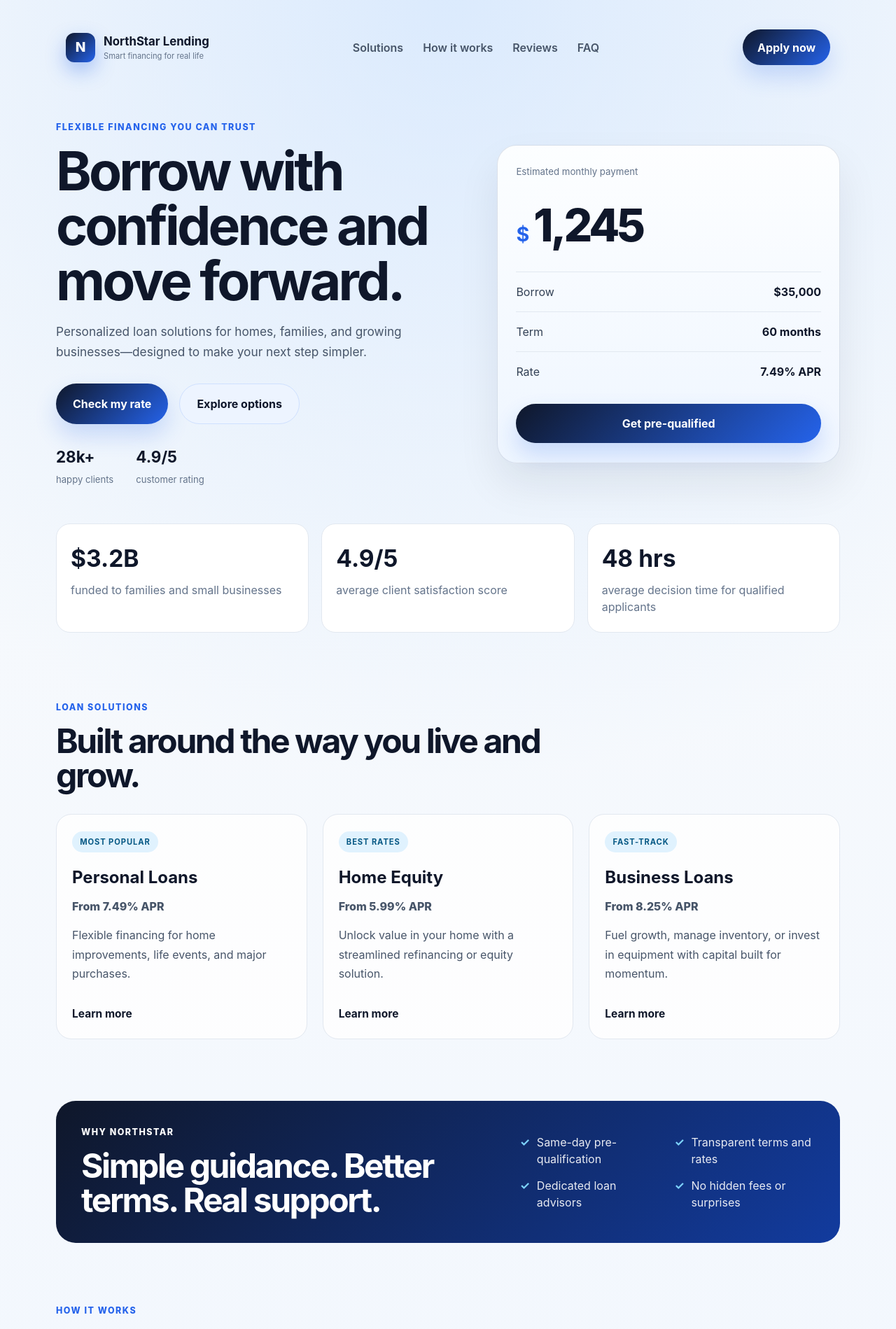
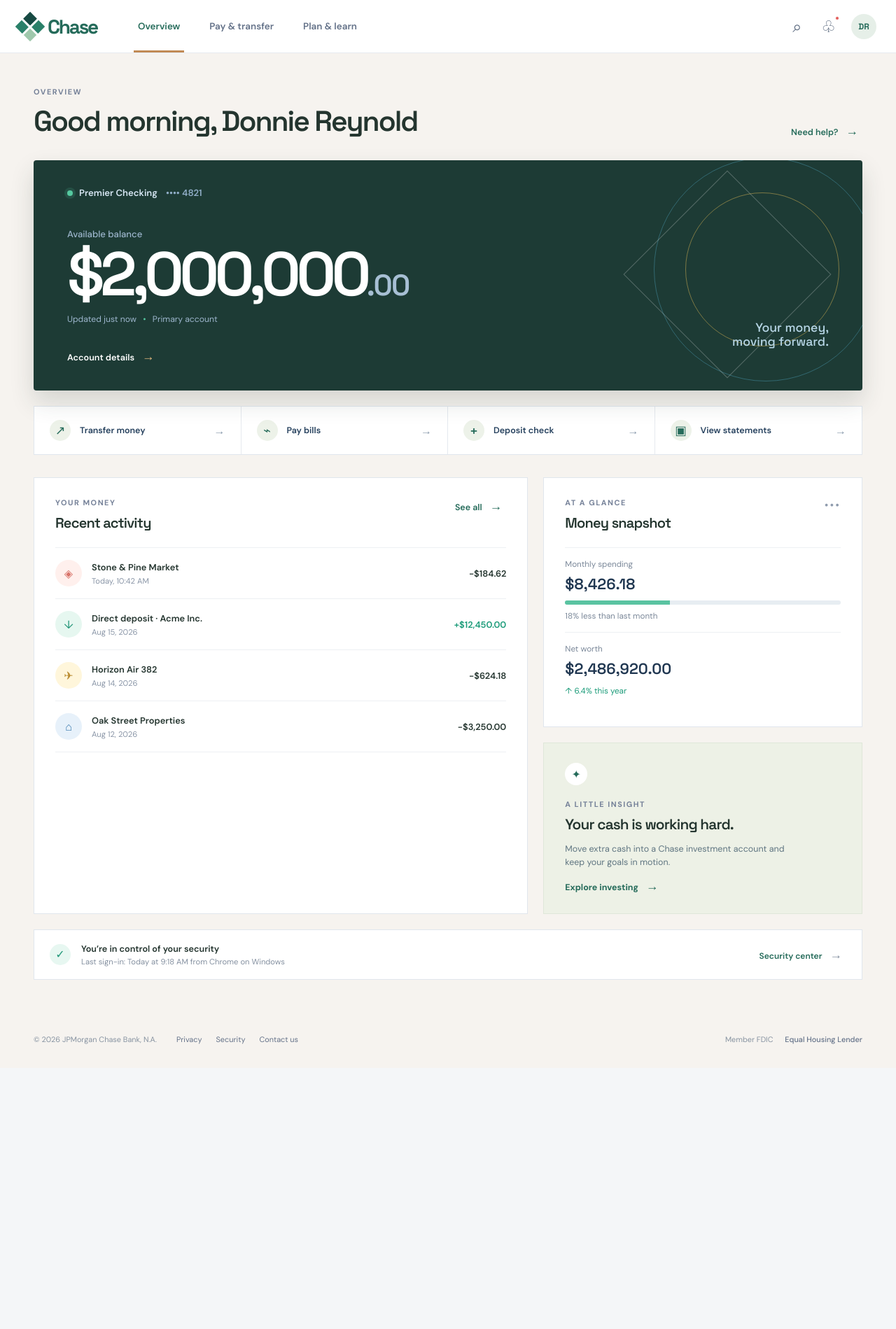
Before and after one commit to Ayindecom/loan-app, a React (Vite) app: page / in a window 1280 px wide. Shown: the top 1899 px of the page at 70% size. After the commit the page ends 1526 px from the top, so only its background shows below. Built offline with nearby package versions, Linux system fonts and the light colour scheme.

Commit message:
Create Chase banking dashboard

```diff
--- a/src/App.jsx
+++ b/src/App.jsx
@@ -1,360 +1,93 @@
 import { useState } from 'react'
 import './App.css'
 
-const stats = [
-  { value: '$3.2B', label: 'funded to families and small businesses' },
-  { value: '4.9/5', label: 'average client satisfaction score' },
-  { value: '48 hrs', label: 'average decision time for qualified applicants' },
+const activity = [
+  { merchant: 'Stone & Pine Market', date: 'Today, 10:42 AM', amount: '-$184.62', type: 'card', color: 'coral' },
+  { merchant: 'Direct deposit · Acme Inc.', date: 'Aug 15, 2026', amount: '+$12,450.00', type: 'deposit', color: 'mint' },
+  { merchant: 'Horizon Air 382', date: 'Aug 14, 2026', amount: '-$624.18', type: 'travel', color: 'gold' },
+  { merchant: 'Oak Street Properties', date: 'Aug 12, 2026', amount: '-$3,250.00', type: 'home', color: 'blue' },
 ]
 
-const loanOptions = [
-  {
-    title: 'Personal Loans',
-    rate: 'From 7.49% APR',
-    description: 'Flexible financing for home improvements, life events, and major purchases.',
-    badge: 'Most popular',
-  },
-  {
-    title: 'Home Equity',
-    rate: 'From 5.99% APR',
-    description: 'Unlock value in your home with a streamlined refinancing or equity solution.',
-    badge: 'Best rates',
-  },
-  {
-    title: 'Business Loans',
-    rate: 'From 8.25% APR',
-    description: 'Fuel growth, manage inventory, or invest in equipment with capital built for momentum.',
-    badge: 'Fast-track',
-  },
-]
-
-const features = [
-  'Same-day pre-qualification',
-  'Transparent terms and rates',
-  'Dedicated loan advisors',
-  'No hidden fees or surprises',
-]
-
-const steps = [
-  {
-    number: '01',
-    title: 'Tell us about your goals',
-    text: 'Share your loan needs and timeline in a quick, secure application.',
-  },
-  {
-    number: '02',
-    title: 'Compare tailored offers',
-    text: 'Review loan options built around your credit profile and repayment plan.',
-  },
-  {
-    number: '03',
-    title: 'Get funded faster',
-    text: 'Move from approval to funding with guided support every step of the way.',
-  },
-]
-
-const testimonials = [
-  {
-    quote:
-      'The process was transparent, fast, and honestly stress-free. We locked in a better rate and paid off high-interest debt in one move.',
-    name: 'Maria T.',
-    role: 'Homeowner',
-  },
-  {
-    quote:
-      'NorthStar helped us secure working capital before our busy season hit. Their team was proactive, responsive, and genuinely invested in our growth.',
-    name: 'Daniel R.',
-    role: 'Business owner',
-  },
+const quickActions = [
+  { icon: '↗', label: 'Transfer money' },
+  { icon: '⌁', label: 'Pay bills' },
+  { icon: '+', label: 'Deposit check' },
+  { icon: '▣', label: 'View statements' },
 ]
 
 function App() {
-  const [isFormOpen, setIsFormOpen] = useState(false)
-  const [isSubmitted, setIsSubmitted] = useState(false)
+  const [activeTab, setActiveTab] = useState('Overview')
+  const [showNotice, setShowNotice] = useState(false)
 
-  const handleSubmit = (event) => {
-    event.preventDefault()
-    setIsSubmitted(true)
+  const handleAction = (label) => {
+    setShowNotice(`${label} is ready when you are.`)
+    window.setTimeout(() => setShowNotice(false), 2800)
   }
 
   return (
-    <div className="page-shell">
+    <div className="app-shell">
       <header className="topbar">
-        <div className="brand-wrap">
-          <div className="brand-mark">N</div>
+        <div className="brand-lockup">
+          <div className="chase-mark" aria-hidden="true"><span /><span /><span /><span /></div>
+          <span>Chase</span>
+        </div>
+        <nav className="main-nav" aria-label="Primary navigation">
+          {['Overview', 'Pay & transfer', 'Plan & learn'].map((tab) => (
+            <button key={tab} className={activeTab === tab ? 'nav-link active' : 'nav-link'} onClick={() => setActiveTab(tab)}>{tab}</button>
+          ))}
+        </nav>
+        <div className="top-actions">
+          <button className="icon-button" aria-label="Search">⌕</button>
+          <button className="icon-button" aria-label="Notifications">♧<i /></button>
+          <div className="avatar">DR</div>
+        </div>
+      </header>
+
+      <main className="dashboard">
+        <div className="welcome-row">
           <div>
-            <div className="brand-name">NorthStar Lending</div>
-            <div className="brand-tag">Smart financing for real life</div>
+            <p className="overline">{activeTab}</p>
+            <h1>Good morning, Donnie Reynold</h1>
           </div>
+          <button className="help-link" onClick={() => handleAction('Your secure message center')}>Need help? <span>→</span></button>
         </div>
 
-        <nav className="main-nav" aria-label="Main navigation">
-          <a href="#solutions">Solutions</a>
-          <a href="#process">How it works</a>
-          <a href="#reviews">Reviews</a>
-          <a href="#faq">FAQ</a>
-        </nav>
-
-        <button type="button" className="nav-button" onClick={() => setIsFormOpen(true)}>
-          Apply now
-        </button>
-      </header>
-
-      <main>
-        <section className="hero-section">
-          <div className="hero-copy">
-            <p className="eyebrow">Flexible financing you can trust</p>
-            <h1>Borrow with confidence and move forward.</h1>
-            <p className="subhead">
-              Personalized loan solutions for homes, families, and growing businesses—designed to make your next step simpler.
-            </p>
-
-            <div className="cta-row">
-              <button type="button" className="primary-btn" onClick={() => setIsFormOpen(true)}>
-                Check my rate
-              </button>
-              <a className="secondary-btn" href="#solutions">
-                Explore options
-              </a>
-            </div>
-
-            <div className="trust-row" aria-label="Trust metrics">
-              <div>
-                <strong>28k+</strong>
-                <span>happy clients</span>
-              </div>
-              <div>
-                <strong>4.9/5</strong>
-                <span>customer rating</span>
-              </div>
-            </div>
+        <section className="balance-hero">
+          <div className="balance-copy">
+            <div className="account-label"><span className="status-dot" /> Premier Checking <span className="account-number">•••• 4821</span></div>
+            <p className="balance-label">Available balance</p>
+            <div className="balance">$2,000,000<span>.00</span></div>
+            <p className="balance-note">Updated just now <span>•</span> Primary account</p>
+            <button className="balance-action" onClick={() => handleAction('Account details')}>Account details <span>→</span></button>
           </div>
-
-          <div className="hero-card" aria-label="Loan summary card">
-            <div className="mini-label">Estimated monthly payment</div>
-            <div className="amount-row">
-              <span className="currency">$</span>
-              <span className="amount">1,245</span>
-            </div>
-            <div className="loan-slab">
-              <span>Borrow</span>
-              <strong>$35,000</strong>
-            </div>
-            <div className="loan-slab">
-              <span>Term</span>
-              <strong>60 months</strong>
-            </div>
-            <div className="loan-slab">
-              <span>Rate</span>
-              <strong>7.49% APR</strong>
-            </div>
-            <button type="button" className="card-button" onClick={() => setIsFormOpen(true)}>
-              Get pre-qualified
-            </button>
+          <div className="balance-art" aria-hidden="true">
+            <div className="ring ring-one" /><div className="ring ring-two" /><div className="art-line" />
+            <span className="art-caption">Your money,<br />moving forward.</span>
           </div>
         </section>
 
-        <section className="stats-strip" aria-label="Key company stats">
-          {stats.map((stat) => (
-            <div key={stat.label} className="stat-item">
-              <strong>{stat.value}</strong>
-              <span>{stat.label}</span>
-            </div>
-          ))}
+        <section className="quick-actions" aria-label="Quick actions">
+          {quickActions.map((action) => <button key={action.label} onClick={() => handleAction(action.label)}><span className="action-icon">{action.icon}</span><span>{action.label}</span><b>→</b></button>)}
         </section>
 
-        <section className="solutions" id="solutions">
-          <div className="section-heading">
-            <p className="eyebrow">Loan solutions</p>
-            <h2>Built around the way you live and grow.</h2>
-          </div>
+        <div className="content-grid">
+          <section className="panel activity-panel">
+            <div className="panel-heading"><div><p className="overline">Your money</p><h2>Recent activity</h2></div><button className="text-button" onClick={() => handleAction('All transactions')}>See all <span>→</span></button></div>
+            <div className="activity-list">
+              {activity.map((item) => <div className="activity-row" key={item.merchant}><div className={`activity-icon ${item.color}`}>{item.type === 'deposit' ? '↓' : item.type === 'travel' ? '✈' : item.type === 'home' ? '⌂' : '◈'}</div><div className="activity-info"><strong>{item.merchant}</strong><span>{item.date}</span></div><strong className={item.amount.startsWith('+') ? 'positive activity-amount' : 'activity-amount'}>{item.amount}</strong></div>)}
+            </div>
+          </section>
 
-          <div className="loan-grid">
-            {loanOptions.map((loan) => (
-              <article key={loan.title} className="loan-card">
-                <span className="badge">{loan.badge}</span>
-                <h3>{loan.title}</h3>
-                <p className="rate">{loan.rate}</p>
-                <p>{loan.description}</p>
-                <button type="button" className="card-link" onClick={() => setIsFormOpen(true)}>
-                  Learn more
-                </button>
-              </article>
-            ))}
-          </div>
-        </section>
+          <aside className="side-column">
+            <section className="panel snapshot-panel"><div className="panel-heading"><div><p className="overline">At a glance</p><h2>Money snapshot</h2></div><span className="more">•••</span></div><div className="snapshot-item"><span>Monthly spending</span><strong>$8,426.18</strong><div className="progress"><i /></div><small>18% less than last month</small></div><div className="snapshot-item"><span>Net worth</span><strong>$2,486,920.00</strong><small className="positive">↑ 6.4% this year</small></div></section>
+            <section className="panel insight-panel"><div className="insight-icon">✦</div><p className="overline">A little insight</p><h3>Your cash is working hard.</h3><p>Move extra cash into a Chase investment account and keep your goals in motion.</p><button onClick={() => handleAction('Investment options')}>Explore investing <span>→</span></button></section>
+          </aside>
+        </div>
 
-        <section className="feature-banner">
-          <div>
-            <p className="eyebrow">Why NorthStar</p>
-            <h2>Simple guidance. Better terms. Real support.</h2>
-          </div>
-
-          <ul className="feature-list">
-            {features.map((feature) => (
-              <li key={feature}>{feature}</li>
-            ))}
-          </ul>
-        </section>
-
-        <section className="process" id="process">
-          <div className="section-heading narrow">
-            <p className="eyebrow">How it works</p>
-            <h2>Your path to funding in three easy steps.</h2>
-          </div>
-
-          <div className="steps-grid">
-            {steps.map((step) => (
-              <div key={step.number} className="step-card">
-                <span>{step.number}</span>
-                <h3>{step.title}</h3>
-                <p>{step.text}</p>
-              </div>
-            ))}
-          </div>
-        </section>
-
-        <section className="reviews" id="reviews">
-          <div className="section-heading narrow">
-            <p className="eyebrow">Client stories</p>
-            <h2>People trust us when it matters most.</h2>
-          </div>
-
-          <div className="testimonial-grid">
-            {testimonials.map((item) => (
-              <blockquote key={item.name} className="quote-card">
-                <div className="stars" aria-label="5 star review">★★★★★</div>
-                <p>“{item.quote}”</p>
-                <footer>
-                  <strong>{item.name}</strong>
-                  <span>{item.role}</span>
-                </footer>
-              </blockquote>
-            ))}
-          </div>
-        </section>
-
-        <section className="faq" id="faq">
-          <div className="section-heading narrow">
-            <p className="eyebrow">FAQs</p>
-            <h2>Answers to the questions we hear most often.</h2>
-          </div>
-
-          <div className="faq-list">
-            <div>
-              <h3>How fast can I get approved?</h3>
-              <p>Most applicants receive a decision within 24 to 48 hours after submitting the required documents.</p>
-            </div>
-            <div>
-              <h3>Do you offer fixed rates?</h3>
-              <p>Yes. We offer fixed-rate options on many loan products to keep monthly payments predictable.</p>
-            </div>
-            <div>
-              <h3>Is there a prepayment penalty?</h3>
-              <p>No. We do not charge prepayment penalties for most qualifying loan products.</p>
-            </div>
-          </div>
-        </section>
-
-        <section className="cta-panel" id="apply">
-          <div>
-            <p className="eyebrow">Ready to get started?</p>
-            <h2>Find a smarter loan for the next chapter of your life.</h2>
-          </div>
-          <button type="button" className="primary-btn" onClick={() => setIsFormOpen(true)}>
-            Apply today
-          </button>
-        </section>
+        <section className="security-banner"><div className="shield">✓</div><div><strong>You’re in control of your security</strong><span>Last sign-in: Today at 9:18 AM from Chrome on Windows</span></div><button onClick={() => handleAction('Security center')}>Security center <span>→</span></button></section>
       </main>
-
-      <footer className="site-footer">
-        <div>
-          <div className="brand-wrap footer-brand">
-            <div className="brand-mark">N</div>
-            <div>
-              <div className="brand-name">NorthStar Lending</div>
-            </div>
-          </div>
-        </div>
-        <div className="footer-links">
-          <a href="#solutions">Solutions</a>
-          <a href="#process">Process</a>
-          <a href="#reviews">Reviews</a>
-          <a href="#faq">FAQ</a>
-        </div>
-        <div className="footer-meta">© 2026 NorthStar Lending</div>
-      </footer>
-
-      {isFormOpen && (
-        <div className="modal-backdrop" onClick={() => setIsFormOpen(false)}>
-          <div className="modal-panel" onClick={(event) => event.stopPropagation()}>
-            <div className="modal-header">
-              <div>
-                <p className="eyebrow">Pre-qualify</p>
-                <h3>Register for a loan consultation</h3>
-              </div>
-              <button type="button" className="close-button" onClick={() => setIsFormOpen(false)} aria-label="Close form">
-                ×
-              </button>
-            </div>
-
-            {isSubmitted ? (
-              <div className="success-state">
-                <h4>Thanks! Your request has been received.</h4>
-                <p>A lending advisor will contact you within one business day.</p>
-                <button type="button" className="primary-btn" onClick={() => setIsFormOpen(false)}>
-                  Close
-                </button>
-              </div>
-            ) : (
-              <form className="loan-form" onSubmit={handleSubmit}>
-                <div className="form-grid">
-                  <label>
-                    Full name
-                    <input type="text" placeholder="Jane Doe" required />
-                  </label>
-                  <label>
-                    Email address
-                    <input type="email" placeholder="jane@email.com" required />
-                  </label>
-                  <label>
-                    Phone number
-                    <input type="tel" placeholder="(555) 123-4567" required />
-                  </label>
-                  <label>
-                    Desired loan amount
-                    <input type="number" min="1000" placeholder="25000" required />
-                  </label>
-                  <label className="full-width">
-                    Loan type
-                    <select defaultValue="">
-                      <option value="" disabled>
-                        Select a loan option
-                      </option>
-                      <option value="personal">Personal Loan</option>
-                      <option value="home-equity">Home Equity</option>
-                      <option value="business">Business Loan</option>
-                    </select>
-                  </label>
-                  <label className="full-width">
-                    Tell us about your goals
-                    <textarea rows="4" placeholder="I need funding for..." />
-                  </label>
-                </div>
-
-                <div className="form-actions">
-                  <button type="button" className="secondary-btn" onClick={() => setIsFormOpen(false)}>
-                    Cancel
-                  </button>
-                  <button type="submit" className="primary-btn">
-                    Register now
-                  </button>
-                </div>
-              </form>
-            )}
-          </div>
-        </div>
-      )}
+      <footer><span>© 2026 JPMorgan Chase Bank, N.A.</span><div><a href="#privacy">Privacy</a><a href="#security">Security</a><a href="#contact">Contact us</a></div><span className="fdic">Member FDIC <b>Equal Housing Lender</b></span></footer>
+      {showNotice && <div className="toast" role="status">{showNotice}<button onClick={() => setShowNotice(false)}>×</button></div>}
     </div>
   )
 }
--- a/src/index.css
+++ b/src/index.css
@@ -1,49 +1,6 @@
-:root {
-  font-family: Inter, 'Segoe UI', sans-serif;
-  line-height: 1.5;
-  font-weight: 400;
-  color: #0f172a;
-  background: #f8fafc;
-  font-synthesis: none;
-  text-rendering: optimizeLegibility;
-  -webkit-font-smoothing: antialiased;
-  -moz-osx-font-smoothing: grayscale;
-}
-
-* {
-  box-sizing: border-box;
-}
-
-html {
-  scroll-behavior: smooth;
-}
-
-body {
-  margin: 0;
-  min-width: 320px;
-  background:
-    radial-gradient(circle at top, rgba(191, 219, 254, 0.5), transparent 28%),
-    linear-gradient(180deg, #f8fafc 0%, #eef5ff 100%);
-}
-
-img {
-  max-width: 100%;
-  display: block;
-}
-
-button,
-a {
-  font: inherit;
-}
-
-#root {
-  min-height: 100vh;
-}
-
-h1,
-h2,
-h3,
-p,
-blockquote {
-  margin-top: 0;
-}
+:root { font-family: 'DM Sans', sans-serif; color: #17253d; background: #f4f6f8; font-synthesis: none; text-rendering: optimizeLegibility; -webkit-font-smoothing: antialiased; }
+* { box-sizing: border-box; }
+html { scroll-behavior: smooth; }
+body { margin: 0; min-width: 320px; }
+button, a { font: inherit; }
+#root { min-height: 100vh; }
```
Also changed, not shown: src/App.css.
